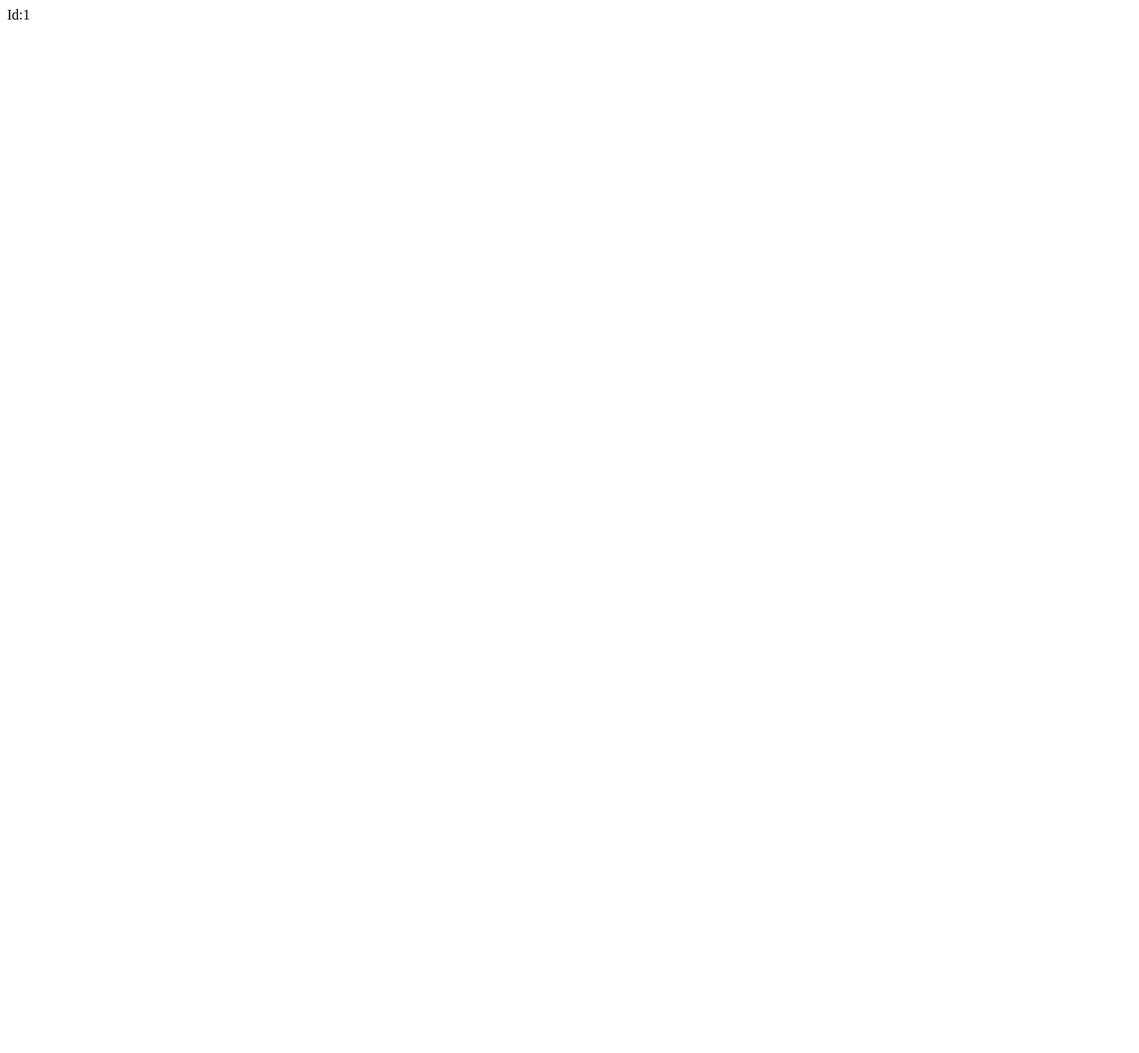
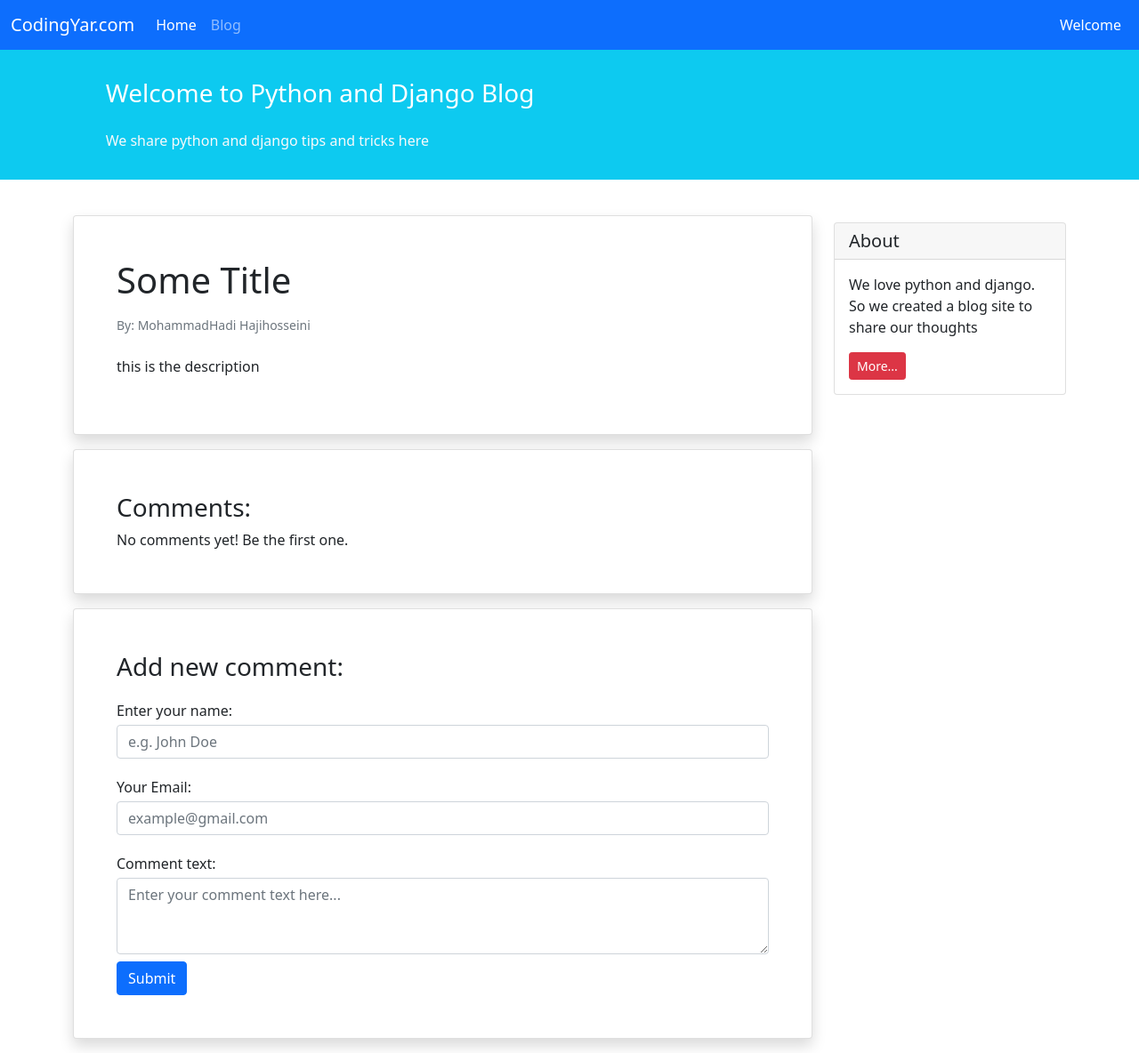
Before and after one commit to danyalai/weblog-django-HH, a Django app: page /blog/1/ in a window 1280 px wide. Before the commit the page is almost empty. Shown: the whole page at 89% size. Before the commit the page ends 22 px from the top, so only its background shows below. Run offline with Django 4.2, Linux system fonts and the light colour scheme; data comes from the database, SQL or seed files in the repository.

Commit message:
add link "more"

```diff
--- /dev/null
+++ b/blog/templates/blog/post_detail.html
@@ -0,0 +1,59 @@
+{% extends '_base.html' %}
+
+{% block content %}
+
+    <div class="container mt-4">
+        <div class="row">
+            <div class="col-9">
+
+                <div class="card shadow my-3 p-5">
+                    <h1>Some Title</h1>
+                    <p class="small text-muted mt-2">By: MohammadHadi Hajihosseini</p>
+                    <p class="mt-2">this is the description</p>
+                </div>
+
+                <div class="card shadow my-3 p-5">
+                    <h3>Comments:</h3>
+                    No comments yet! Be the first one.
+                </div>
+
+                <div class="card shadow my-3 p-5">
+                    <h3>Add new comment:</h3>
+                    <form method="POST">
+                        <div class="form-group py-2">
+                            <label class="py-1" for="author_name">Enter your name:</label>
+                            <input type="text" class="form-control" placeholder="e.g. John Doe" name="author_name">
+                        </div>
+                        <div class="form-group py-2">
+                            <label class="py-1" for="email">Your Email:</label>
+                            <input type="email" class="form-control" placeholder="example@gmail.com" name="email">
+                        </div>
+                        <div class="form-group py-2">
+                            <label class="py-1" for="comment_text">Comment text:</label>
+                            <textarea class="form-control" name="text" rows="3"
+                                      placeholder="Enter your comment text here..."></textarea>
+                        </div>
+                        <button type="submit" class="btn btn-primary">Submit</button>
+                    </form>
+                </div>
+            </div>
+            <div class="col-3">
+
+                <div class="card my-4">
+                    <h5 class="card-header">About</h5>
+                    <div class="card-body">
+                        <p class="card-text">We love python and django. So we created a blog site to share our
+                            thoughts</p>
+                        <a href="#"
+                           class="btn btn-sm btn-danger">
+                            More...
+                        </a>
+                    </div>
+                </div>
+
+            </div>
+        </div>
+    </div>
+
+
+{% endblock content %}
--- a/blog/templates/blog/posts_list.html
+++ b/blog/templates/blog/posts_list.html
@@ -12,12 +12,14 @@
             <div class="col-9">
                 <div class="card shadow-sm my-3">
                     <div class="card-body">
+                        <h4>{{ post.id }}</h4>
                         <h5 class="card-title">{{ post.title }}</h5>
                         <h6 class="card-subtitle mb-2 text-muted small py-2">{{ post.datetime_created }}</h6>
                         <p class="card-text py-3">
                             {{ post.text }}
                         </p>
-                        <div class="btn btn-sm btn-success">Read More</div>
+{#                        <a href="/blog/{{ post.id }}" class="btn btn-sm btn-success">Read More</a>#}
+                        <a href="{% url 'post_detail' post.id %}" class="btn btn-sm btn-success">Read More</a>
                     </div>
                 </div>
             </div>
--- a/blog/views.py
+++ b/blog/views.py
@@ -1,4 +1,3 @@
-from django.http import HttpResponse
 from django.shortcuts import render
 
 from .models import Post
@@ -10,5 +9,5 @@ def post_list_views(request):
 
 
 def post_detail_view(request, pk):
-    print('ID IN URL', pk)
-    return HttpResponse(f'Id:{pk}')
+    post = Post.objects.get(pk=pk)
+    return render(request, 'blog/post_detail.html', {'post': post})
```
